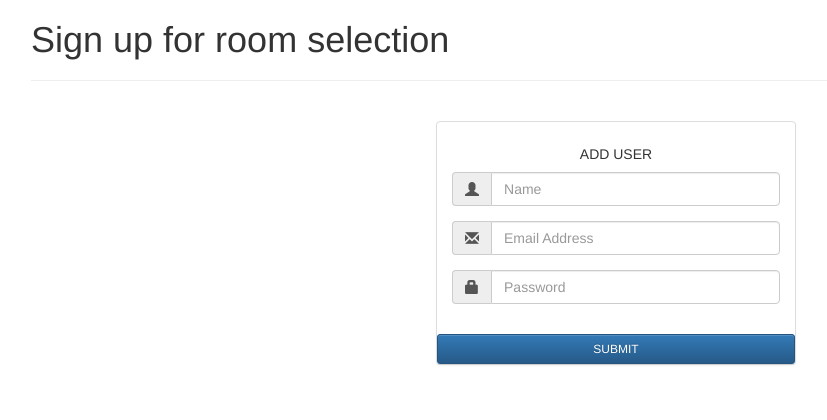
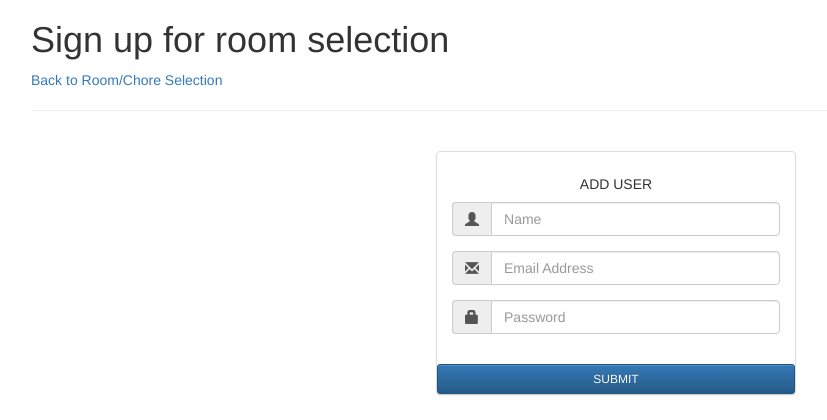
Before and after one commit to luisnaranjo733/pdtTools, a Django app: template templates/addUser.html in a window 1280 px wide. Shown: the top 420 px of the page, without its empty margins (39-866 px from the left). Run offline with Django 3.2, Linux system fonts and the light colour scheme; the template is opened without the code that fills it, so the values that code supplies are empty; parts of the project's set-up code (start-up, migrations or seed data) failed here and were passed over; some libraries are stand-ins or nearby versions.

Commit message:
Looks good
Working on the actual selection part.
It's going to be hairy without JS from here on out

```diff
--- a/pdt/urls.py
+++ b/pdt/urls.py
@@ -14,6 +14,7 @@ urlpatterns += patterns('roomDoctor.views',
     url(r'^$', 'index'),
     url(r'^startSelection/$', 'startSelection'),
     url(r'^stopSelection/$', 'stopSelection'),
+    url(r'^select/$', 'select'),
 )
 
 urlpatterns += patterns('',
--- a/templates/addUser.html
+++ b/templates/addUser.html
@@ -12,12 +12,35 @@
   background-image: -o-linear-gradient(left, #c4e17f, #c4e17f 12.5%, #f7fdca 12.5%, #f7fdca 25%, #fecf71 25%, #fecf71 37.5%, #f0776c 37.5%, #f0776c 50%, #db9dbe 50%, #db9dbe 62.5%, #c49cde 62.5%, #c49cde 75%, #669ae1 75%, #669ae1 87.5%, #62c2e4 87.5%, #62c2e4);
   background-image: linear-gradient(to right, #c4e17f, #c4e17f 12.5%, #f7fdca 12.5%, #f7fdca 25%, #fecf71 25%, #fecf71 37.5%, #f0776c 37.5%, #f0776c 50%, #db9dbe 50%, #db9dbe 62.5%, #c49cde 62.5%, #c49cde 75%, #669ae1 75%, #669ae1 87.5%, #62c2e4 87.5%, #62c2e4);
 }
+#navUL
+{
+list-style-type:none;
+margin:0;
+padding:0;
+}
+#navLI
+{
+display:inline;
+}
+.right
+{
+float:right
+}
+.left
+{
+float:left
+}
 </style>
 {% endblock %}
 
 {% block body %}
 <h1>Sign up for room selection</h1>
-<hr><br>
+<div class="left">
+    <ul id="navUL">
+        <li id="navLI"><a href="/">Back to Room/Chore Selection</a></li>
+    </ul>
+</div>
+<br><hr><br>
 
 <div class="container">
     <div class="row">
```
Also changed, not shown: roomDoctor/views.py (+17 -0 lines), templates/select.html (added, +42 -0 lines), core/views.py (line endings or trailing spaces), db.sqlite3, 3 other files.
